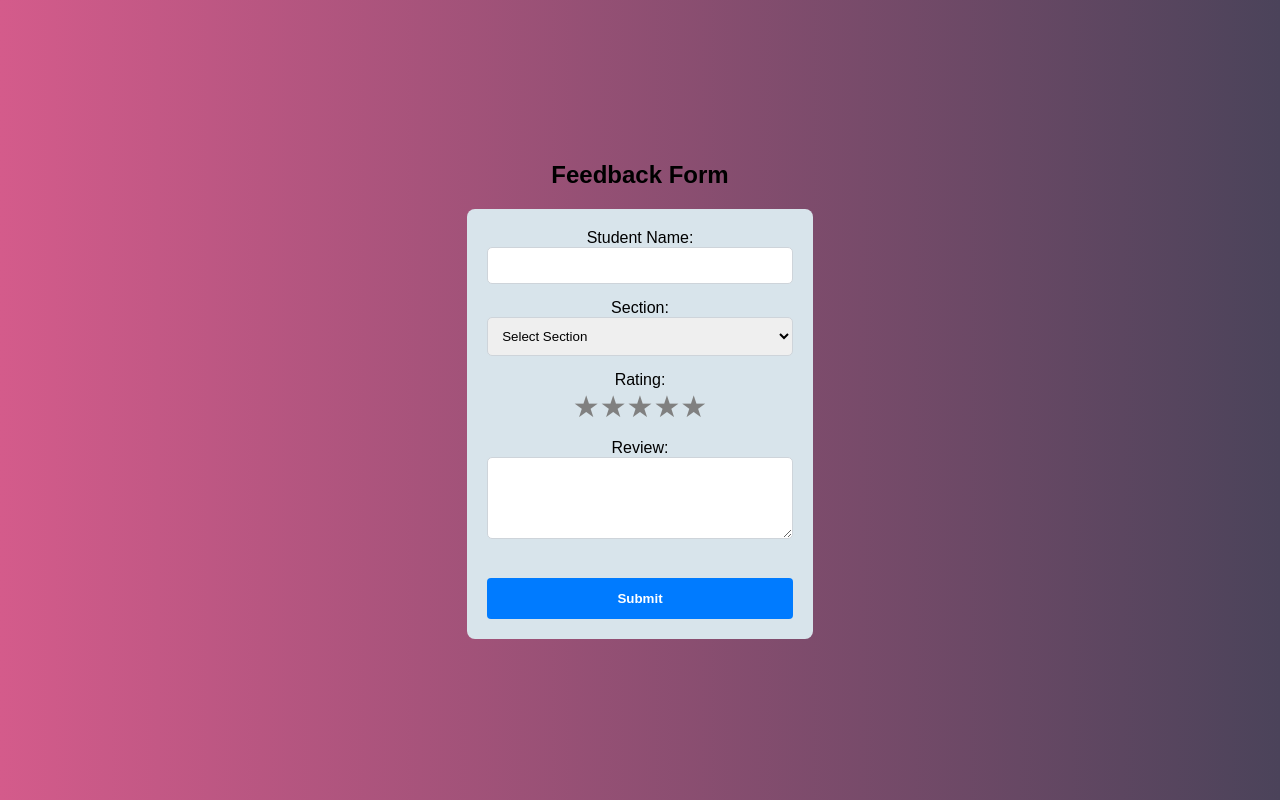
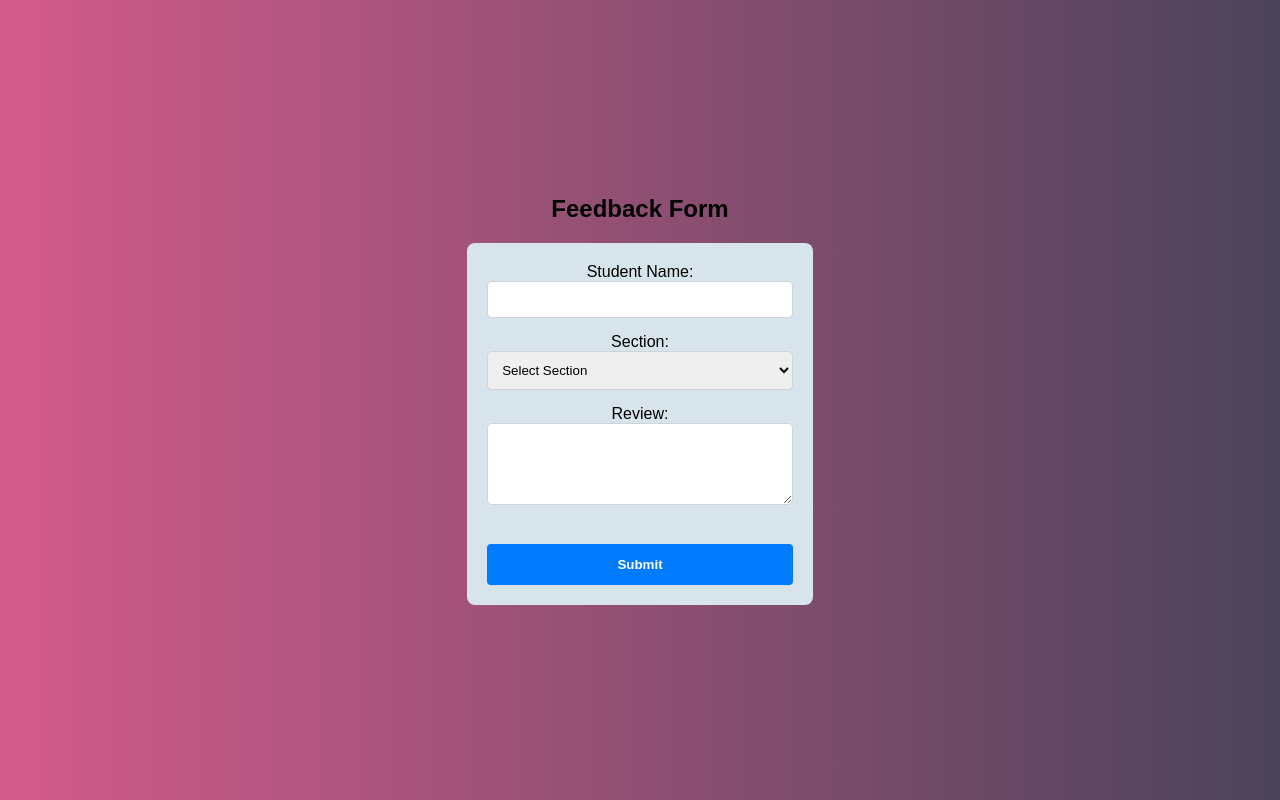
Before and after one commit to sarathnakka/Zidio-Feedback_Collection_System, a React (Vite) app in the folder client/: page /Teacher in a window 1280 px wide. Built offline with nearby package versions, Linux system fonts and the light colour scheme.

Commit message:
Teacher form added to db

```diff
--- a/client/src/components/Student.jsx
+++ b/client/src/components/Student.jsx
@@ -1,5 +1,6 @@
 import React, { useState } from 'react';
 import axios from 'axios';
+import './Student.css';
 
 function Student() {
     const [feedback, setFeedback] = useState({
@@ -33,8 +34,8 @@ function Student() {
         <div className="home-container">
             {submitted ? (
                 <>
-                    <h2>Thank you for your review!</h2>
-                    <button onClick={() => setSubmitted(false)}>Submit Another Feedback</button>
+                <h2>Thank you for your review!</h2>
+                <Link to="/" className="btn btn-primary mt-3">Logout</Link>
                 </>
             ) : (
                 <>
--- a/client/src/components/Teacher.jsx
+++ b/client/src/components/Teacher.jsx
@@ -1,12 +1,12 @@
 import React, { useState } from 'react';
-import { Link } from 'react-router-dom';
+import axios from 'axios';
+import { Link } from 'react-router-dom'; // Import Link from react-router-dom
 import './Teacher.css';
 
 function Teacher() {
   const [feedback, setFeedback] = useState({
     studentName: '',
     section: '',
-        rating: 0,
     review: ''
   });
   const [submitted, setSubmitted] = useState(false);
@@ -19,41 +19,20 @@ function Teacher() {
     }));
   };
 
-    const handleRatingChange = (index) => {
-        setFeedback(prevState => ({
-            ...prevState,
-            rating: index + 1
-        }));
-    };
-
   const handleSubmit = (e) => {
     e.preventDefault();
-        // Submit feedback logic
-        console.log(feedback);
-        // Reset feedback state
+
+    axios.post('http://localhost:3001/submit-teacher-feedback', feedback)
+      .then(response => {
+        console.log(response.data);
         setFeedback({
           studentName: '',
           section: '',
-            rating: 0,
           review: ''
         });
         setSubmitted(true);
-    };
-
-    const renderStars = () => {
-        const stars = [];
-        for (let i = 0; i < 5; i++) {
-            stars.push(
-                <span
-                    key={i}
-                    className={i < feedback.rating ? "star gold" : "star"}
-                    onClick={() => handleRatingChange(i)}
-                >
-                    &#9733;
-                </span>
-            );
-        }
-        return stars;
+      })
+      .catch(error => console.error(error));
   };
 
   return (
@@ -97,12 +76,6 @@ function Teacher() {
                 </select>
               </div>
               <div className="form-group">
-                                <label>Rating:</label>
-                                <div className="star-rating">
-                                    {renderStars()}
-                                </div>
-                            </div>
-                            <div className="form-group">
                 <label htmlFor="review">Review:</label>
                 <textarea
                   name="review"
```
Also changed, not shown: 2 other files (tests, documents, lock files or other folders). Lines whose indentation alone changed are shown as unchanged.
